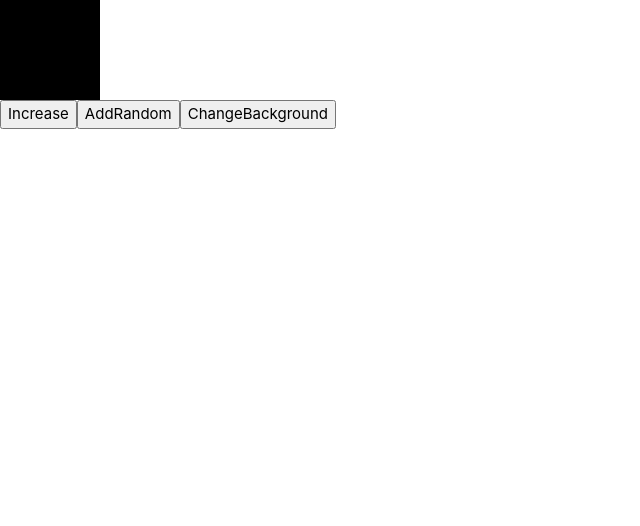
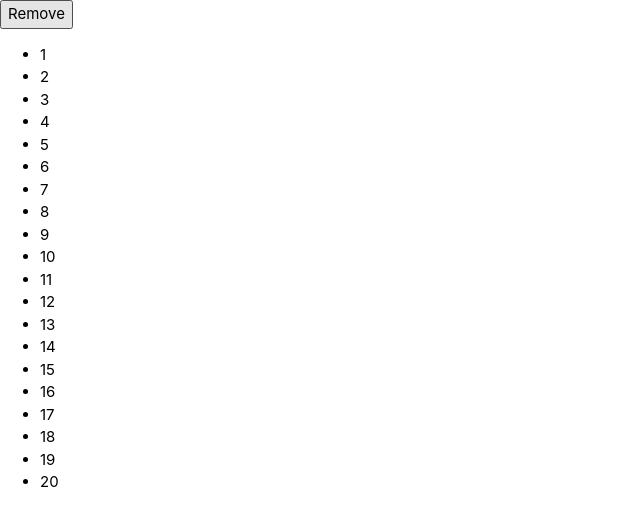
Before and after one commit to AkbulutAli/erciyes-react-app, a React (Create React App) app: page / in a window 1280 px wide. Shown: the top 526 px of the page, without its empty margins (0-640 px from the left). Built offline with nearby package versions, Linux system fonts and the light colour scheme.

Commit message:
20.11.23

```diff
--- a/src/App.js
+++ b/src/App.js
@@ -6,11 +6,12 @@
 import { Link } from 'react-router-dom';
 import ProductDetails from './pages/ProductDetails';
 import State from './state/State';
+import StateRemove from './state/StateRemove';
 
 
 function App() {
 
-  return <State></State>
+  return <StateRemove></StateRemove>
   return (<>
     <ul style={{ display: 'flex', justifyContent: 'space-evenly' }}>
       <li><Link to='/'>Home</Link></li>
--- /dev/null
+++ b/src/state/StateRemove.jsx
@@ -0,0 +1,22 @@
+import React, { useState } from 'react'
+
+function StateRemove() {
+
+    const [numberRemove, setnumberRemove] = useState([1,2,3,4,5,6,7,8,9,10,11,12,13,14,15,16,17,18,19,20])
+    const remove = () =>{
+        const indexRemove = Math.floor(Math.random() * 20)
+        setnumberRemove(numberRemove.filter((item) => item !== numberRemove[indexRemove]))
+
+    }
+
+    return (<>
+        <button onClick={remove}> Remove </button>
+        <ul>
+            {numberRemove.map((item) => <li>{item}</li>)}
+        </ul>
+    </>
+
+    )
+}
+
+export default StateRemove
```
